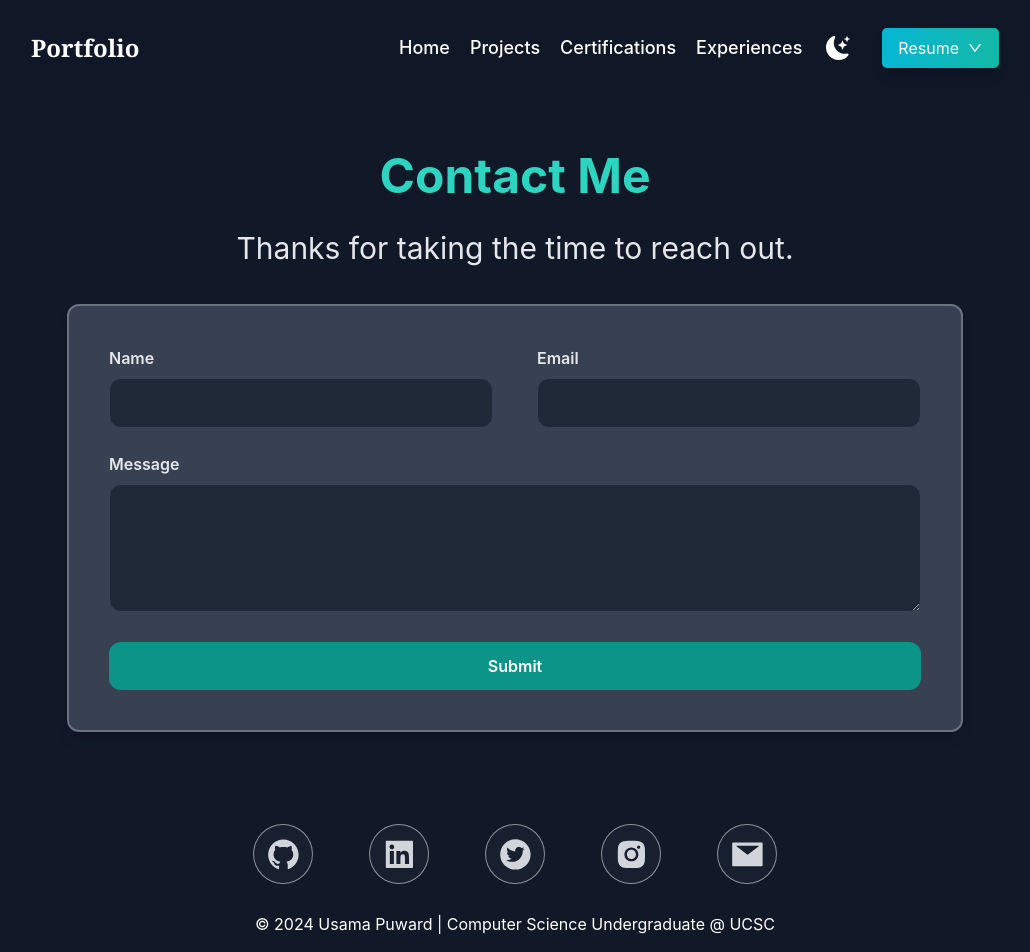
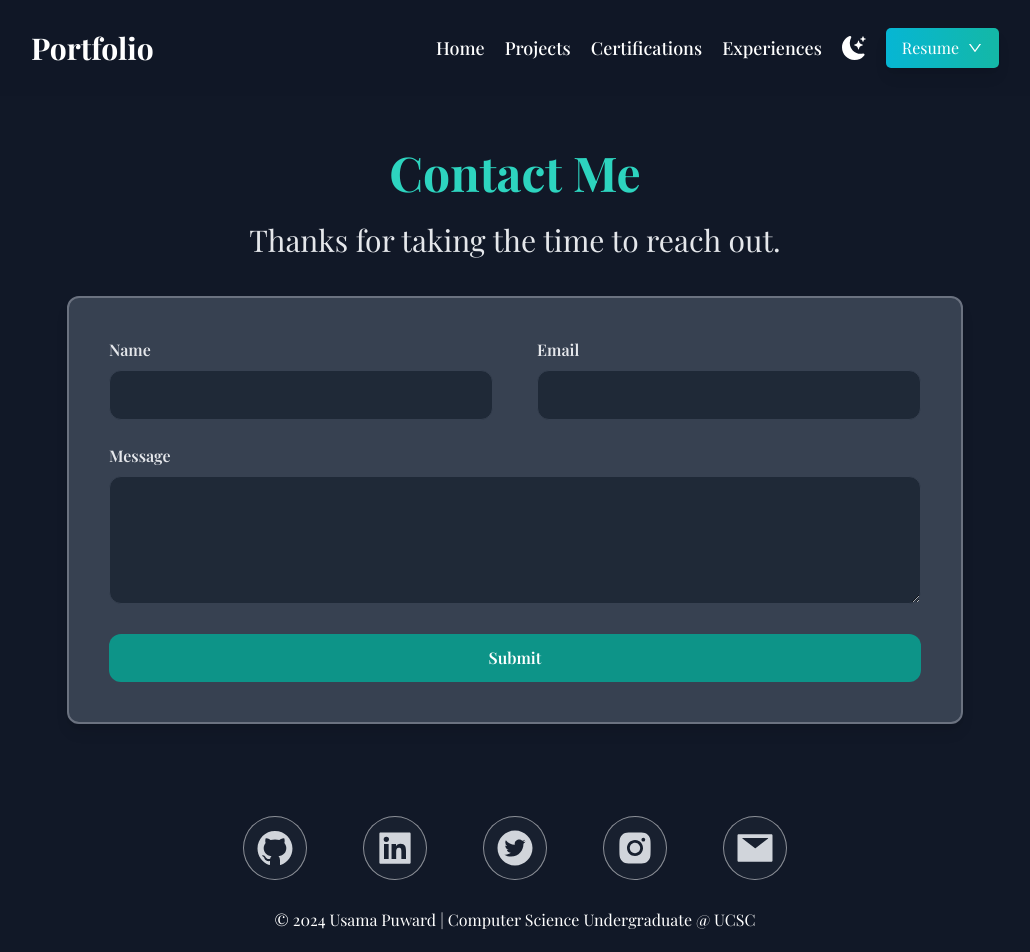
Before and after one commit to Usamafuward/portfolio, a React (Vite) app: page /contact in a window 1280 px wide. Shown: the top 952 px of the page, without its empty margins (125-1155 px from the left). Built offline with nearby package versions, Linux system fonts and the light colour scheme.

Commit message:
Portfolio changed

```diff
--- a/index.html
+++ b/index.html
@@ -3,6 +3,8 @@
   <head>
     <meta charset="UTF-8" />
     <link rel="icon" href="/favicon.ico" />
+    <!-- <link href="https://fonts.googleapis.com/css2?family=JetBrains+Mono:wght@400;500;600;700&display=swap" rel="stylesheet"> -->
+     <link href="https://fonts.googleapis.com/css2?family=Playfair+Display:wght@400;500;600;700;800;900&display=swap" rel="stylesheet">
     <meta name="viewport" content="width=device-width, initial-scale=1.0" />
     <title>Usama Puward</title>
   </head>
--- a/package.json
+++ b/package.json
@@ -11,6 +11,7 @@
   },
   "dependencies": {
     "@emailjs/browser": "^4.4.1",
+    "@fontsource/jetbrains-mono": "^5.1.2",
     "@radix-ui/react-slot": "^1.1.1",
     "@react-spring/web": "^9.7.5",
     "class-variance-authority": "^0.7.1",
--- a/src/components/Layout.jsx
+++ b/src/components/Layout.jsx
@@ -10,6 +10,7 @@ import {
   AiOutlineDown,
   AiOutlineMenu,
 } from "react-icons/ai";
+import { TbFileCv } from "react-icons/tb";
 import { Outlet, Link, useLocation } from "react-router-dom";
 import { DarkModeContext } from "../context/DarkModeContext";
 import SE from "../assets/Resume_SE.pdf";
@@ -31,14 +32,26 @@ const Layout = () => {
   ];
 
   const socialLinks = [
-    { href: "https://github.com/Usamafuward", icon: <AiOutlineGithub /> },
-    { href: "https://linkedin.com/in/usama-puward", icon: <AiFillLinkedin /> },
-    { href: "https://www.x.com/usamafuward", icon: <AiFillTwitterCircle /> },
     {
-      href: "https://www.instagram.com/usama._fuward",
-      icon: <AiFillInstagram />,
+      icon: AiOutlineGithub,
+      link: "https://github.com/Usamafuward",
     },
-    { href: "mailto:usamafuward2001@gmail.com", icon: <AiFillMail /> },
+    {
+      icon: AiFillLinkedin,
+      link: "https://linkedin.com/in/usama-puward",
+    },
+    {
+      icon: AiFillTwitterCircle,
+      link: "https://www.x.com/usamafuward",
+    },
+    {
+      icon: AiFillInstagram,
+      link: "https://www.instagram.com/usama._fuward",
+    },
+    {
+      icon: AiFillMail,
+      link: "mailto:usamafuward2001@gmail.com",
+    },
   ];
 
   const resumeLinks = [
@@ -92,12 +105,12 @@ const Layout = () => {
             isScrolled ? "py-5" : "py-7"
           } transition-all duration-300`}
         >
-          <ul className="flex items-center gap-5">
+          <ul className="flex items-center gap-4 sm:gap-5">
             <li className="lg:hidden">
               <div className="relative">
                 <button
                   onClick={() => setShowMenu(!showMenu)}
-                  className="flex items-center justify-center pb-1 text-3xl"
+                  className="flex items-center justify-center text-3xl"
                 >
                   <AiOutlineMenu />
                 </button>
@@ -129,7 +142,7 @@ const Layout = () => {
             </li>
             <li>
               <Link to="/">
-                <h1 className="font-bold font-serif text-2xl cursor-pointer text-gray-800 dark:text-white hover:text-teal-500 dark:hover:text-teal-400 transition-colors duration-200">
+                <h1 className="font-bold font-playfair text-3xl cursor-pointer text-gray-800 dark:text-white hover:text-teal-500 dark:hover:text-teal-400 transition-colors duration-200">
                   Portfolio
                 </h1>
               </Link>
@@ -137,7 +150,7 @@ const Layout = () => {
           </ul>
 
           <ul className="flex items-center">
-            <li className="hidden lg:flex gap-5 mr-6">
+            <li className="hidden lg:flex md:gap-5 md:mr-5 ">
               {menuItems.slice(0, -1).map((item) => (
                 <Link
                   key={item.to}
@@ -158,16 +171,17 @@ const Layout = () => {
                 className="cursor-pointer text-2xl text-gray-700 dark:text-white hover:text-teal-500 dark:hover:text-teal-400 transition-colors duration-200"
               />
             </li>
-            <li className="relative ml-8">
+            <li className="relative ml-4 sm:ml-5">
               <button
                 onClick={() => setShowDropdown(!showDropdown)}
-                className="bg-gradient-to-r from-cyan-500 to-teal-500 text-white px-4 py-2 border-none rounded-[5px] flex items-center hover:from-cyan-600 hover:to-teal-600 shadow-lg transition-colors duration-200"
+                className="bg-gradient-to-r from-cyan-500 to-teal-500 text-white px-2 py-2 sm:px-4 sm:py-2 border-none rounded-[5px] flex items-center hover:from-cyan-600 hover:to-teal-600 shadow-lg transition-colors duration-200"
               >
-                Resume{" "}
+                <span className="hidden sm:inline">Resume</span>
+                <TbFileCv className="sm:hidden h-6 w-6" />
                 {showDropdown ? (
-                  <AiOutlineUp className="ml-2" />
+                  <AiOutlineUp className="ml-1 sm:ml-2" />
                 ) : (
-                  <AiOutlineDown className="ml-2" />
+                  <AiOutlineDown className="ml-1 sm:ml-2" />
                 )}
               </button>
               {showDropdown && (
@@ -200,16 +214,37 @@ const Layout = () => {
       </main>
 
       <footer className="py-4 text-center bg-white dark:bg-gray-900 transition-all duration-300">
-        <div className="social-icon flex justify-center gap-3 lg:gap-14 py-5 text-gray-700 dark:text-gray-300">
+        <div className="flex justify-center gap-3 lg:gap-14 py-5 text-gray-700 dark:text-gray-300">
           {socialLinks.map((link, index) => (
-            <span
-              key={index}
-              className="dark:hover:text-gray-800 hover:text-white"
-            >
-              <a href={link.href} target="_blank" rel="noopener noreferrer">
-                {link.icon}
+            <div key={index} className="relative group">
+              <a
+                href={link.href}
+                target="_blank"
+                rel="noopener noreferrer"
+                className="w-14 h-14 sm:w-16 sm:h-16 flex items-center justify-center rounded-full
+                       relative overflow-hidden
+                       border border-black/50 dark:border-white/50
+                       bg-gray-100/10 dark:bg-gray-700/20
+                       text-gray-700 dark:text-gray-300
+                       hover:text-white dark:hover:text-gray-800
+                       transition-all duration-300"
+              >
+                {/* Hover overlay */}
+                <div
+                  className="absolute inset-0 bg-gray-800 dark:bg-white
+                            scale-0 group-hover:scale-100
+                            rounded-full transition-transform duration-300 ease-in-out"
+                />
+
+                {/* Icon wrapper */}
+                <link.icon
+                  className="w-9 h-9 sm:w-10 sm:h-10 relative z-10
+                                  text-gray-700 dark:text-gray-300
+                                  group-hover:text-white dark:group-hover:text-gray-800
+                                  transition-colors duration-300"
+                />
               </a>
-            </span>
+            </div>
           ))}
         </div>
 
--- a/src/index.css
+++ b/src/index.css
@@ -40,10 +40,17 @@ html,
 body {
   padding: 0;
   margin: 0;
-  font-family: -apple-system, BlinkMacSystemFont, Segoe UI, Roboto, Oxygen,
-    Ubuntu, Cantarell, Fira Sans, Droid Sans, Helvetica Neue, sans-serif;
+  /* font-family: -apple-system, BlinkMacSystemFont, Segoe UI, Roboto, Oxygen,
+    Ubuntu, Cantarell, Fira Sans, Droid Sans, Helvetica Neue, sans-serif; */
+  /* font-family: 'JetBrains Mono', monospace; */
+  font-family: 'Playfair Display', serif;
   background-color: var(--background-color);
   overflow-x: hidden;
+}
+
+h1, h2, h3, h4, h5, h6 {
+  font-family: 'Playfair Display', serif;
+  font-weight: 700; /* Adjust weight as needed */
 }
 
 a {
@@ -132,58 +139,3 @@ a {
   width: 50%;
   margin: 0 auto 25px auto;
 }
-
-.social-icon span {
-  display: inline-block;
-}
-
-/* Light Mode Styling */
-.social-icon span a {
-  width: 60px;
-  height: 60px;
-  background: rgba(217, 217, 217, 0.1); /* Light mode background */
-  display: inline-flex;
-  border-radius: 50%;
-  align-items: center;
-  justify-content: center;
-  position: relative;
-  border: 1px solid rgba(0, 0, 0, 0.5); /* Light mode border color */
-  overflow: hidden;
-  transition: background 0.3s ease-in-out, border 0.3s ease-in-out;
-}
-
-.social-icon span a::before {
-  content: "";
-  width: 60px;
-  height: 60px;
-  position: absolute;
-  background-color: #212935e1; /* Light mode hover background */
-  color: #ffffff;
-  border-radius: 50%;
-  transform: scale(0);
-  transition: transform 0.3s ease-in-out;
-  z-index: 0;
-}
-
-.social-icon span a:hover::before {
-  transform: scale(1); /* Expand on hover */
-}
-
-.social-icon span a svg {
-  width: 60%;
-  height: 60%;
-  z-index: 1;
-  transition: filter 0.3s ease-in-out;
-}
-
-/* Dark Mode Styling */
-.dark .social-icon span a {
-  background: rgba(55, 65, 81, 0.2); /* Dark mode background */
-  border: 1px solid rgba(255, 255, 255, 0.5); /* Dark mode border color */
-}
-
-.dark .social-icon span a::before {
-  background-color: #ffffff; /* Dark gray hover background */
-  color: #000000; /* Dark mode text color */
-  z-index: 0;
-}
--- a/src/main.jsx
+++ b/src/main.jsx
@@ -2,6 +2,7 @@ import { StrictMode } from "react";
 import { createRoot } from "react-dom/client";
 import "./index.css";
 import App from "./App.jsx";
+import "@fontsource/jetbrains-mono";
 
 createRoot(document.getElementById("root")).render(
   <StrictMode>
--- a/src/pages/Contact.jsx
+++ b/src/pages/Contact.jsx
@@ -70,7 +70,7 @@ export default function Contact() {
         initial="hidden"
         animate={isInView ? "visible" : "hidden"}
         variants={slideUpVariants}
-        className="text-5xl font-bold text-center text-teal-600 dark:text-teal-400 py-8"
+        className="text-5xl font-bold text-center text-teal-600 dark:text-teal-400 py-7"
       >
         Contact Me
       </motion.h1>
--- a/src/pages/Index.jsx
+++ b/src/pages/Index.jsx
@@ -157,6 +157,29 @@ const Index = () => {
     { imgUrl: logoSvg.reactnative, altText: "React Native Logo" },
   ];
 
+  const socials = [
+    {
+      icon: AiOutlineGithub,
+      link: "https://github.com/Usamafuward",
+    },
+    {
+      icon: AiFillLinkedin,
+      link: "https://linkedin.com/in/usama-puward",
+    },
+    {
+      icon: AiFillTwitterCircle,
+      link: "https://www.x.com/usamafuward",
+    },
+    {
+      icon: AiFillInstagram,
+      link: "https://www.instagram.com/usama._fuward",
+    },
+    {
+      icon: AiFillMail,
+      link: "mailto:usamafuward2001@gmail.com",
+    },
+  ];
+
   return (
     <div>
       {/* Hero Section */}
@@ -170,7 +193,7 @@ const Index = () => {
           >
             <SplitText
               text="Usama Puward"
-              className="text-5xl px-2 text-teal-600 font-medium dark:text-teal-400 md:text-6xl"
+              className="text-[40px] sm:text-5xl px-2 text-teal-600 font-medium dark:text-teal-400 md:text-6xl"
               delay={150}
               animationFrom={{ opacity: 0, transform: "translate3d(0,50px,0)" }}
               animationTo={{ opacity: 1, transform: "translate3d(0,0,0)" }}
@@ -178,7 +201,7 @@ const Index = () => {
               threshold={0.2}
               rootMargin="-50px"
             />
-            <h3 className="text-4xl py-2 pt-7 font-medium dark:text-white md:text-4xl">
+            <h3 className="text-[34px] sm:text-4xl py-2 pt-7 font-medium dark:text-white md:text-4xl">
               {` `}
               <span className="txt-rotate" data-period="1000">
                 {text}
@@ -195,39 +218,35 @@ const Index = () => {
               and AI.
             </p>
 
-            <div className="social-icon flex justify-center gap-3 lg:gap-14 py-5 text-gray-700 dark:text-gray-300 mb-7 md:mb-0">
-              {[
-                {
-                  icon: AiOutlineGithub,
-                  link: "https://github.com/Usamafuward",
-                },
-                {
-                  icon: AiFillLinkedin,
-                  link: "https://linkedin.com/in/usama-puward",
-                },
-                {
-                  icon: AiFillTwitterCircle,
-                  link: "https://www.x.com/usamafuward",
-                },
-                {
-                  icon: AiFillInstagram,
-                  link: "https://www.instagram.com/usama._fuward",
-                },
-                { icon: AiFillMail, link: "mailto:usamafuward2001@gmail.com" },
-              ].map((social, index) => (
-                <span
-                  key={index}
-                  className="dark:hover:text-gray-800 hover:text-white"
-                >
+            <div className="flex justify-center gap-[5px] sm:gap-9 lg:gap-14 py-5 text-gray-700 dark:text-gray-300 mb-7 md:mb-0">
+              {socials.map((social, index) => (
+                <div key={index} className="relative group">
                   <a
                     href={social.link}
                     target="_blank"
                     rel="noopener noreferrer"
-                    className="dark:hover:text-gray-800 hover:text-white transition-colors duration-300"
+                    className="w-14 h-14 sm:w-16 sm:h-16 flex items-center justify-center rounded-full
+                     relative overflow-hidden
+                     border border-black/50 dark:border-white/50
+                     bg-gray-100/10 dark:bg-gray-700/20
+                     transition-colors duration-300"
                   >
-                    <social.icon className="w-16 h-16" />
+                    {/* Hover overlay */}
+                    <div
+                      className="absolute inset-0 bg-gray-800 dark:bg-white
+                          scale-0 group-hover:scale-100
+                          rounded-full transition-transform duration-300 ease-in-out"
+                    />
+
+                    {/* Icon */}
+                    <social.icon
+                      className="w-9 h-9 sm:w-10 sm:h-10 relative z-10
+                                  text-gray-700 dark:text-gray-300
+                                  group-hover:text-white dark:group-hover:text-gray-800
+                                  transition-colors duration-300"
+                    />
                   </a>
-                </span>
+                </div>
               ))}
             </div>
             <HashLink to="/contact">
@@ -240,10 +259,10 @@ const Index = () => {
             <motion.img
               src={profile}
               alt="Usama Puward"
-              className="rounded-full h-[325px] w-[325px] sm:h-[360px] sm:w-[360px]"
+              className="rounded-full h-[315px] w-[315px] sm:h-[360px] sm:w-[360px]"
             />
             <motion.svg
-              className="absolute -inset-[15px] h-[355px] w-[355px] sm:h-[390px] sm:w-[390px]"
+              className="absolute -inset-[15px] h-[345px] w-[345px] sm:h-[390px] sm:w-[390px]"
               fill="transparent"
               viewBox="0 0 390 390"
               xmlns="http://www.w3.org/2000/svg"
--- a/tailwind.config.js
+++ b/tailwind.config.js
@@ -4,6 +4,9 @@ export default {
   content: ["./index.html", "./src/**/*.{js,ts,jsx,tsx}"],
   theme: {
     extend: {
+      fontFamily: {
+        'jetbrains-mono': ['JetBrains Mono', 'monospace'],
+      },
       borderRadius: {
         lg: "var(--radius)",
         md: "calc(var(--radius) - 2px)",
```
Also changed, not shown: 1 other file (tests, documents, lock files or other folders).
